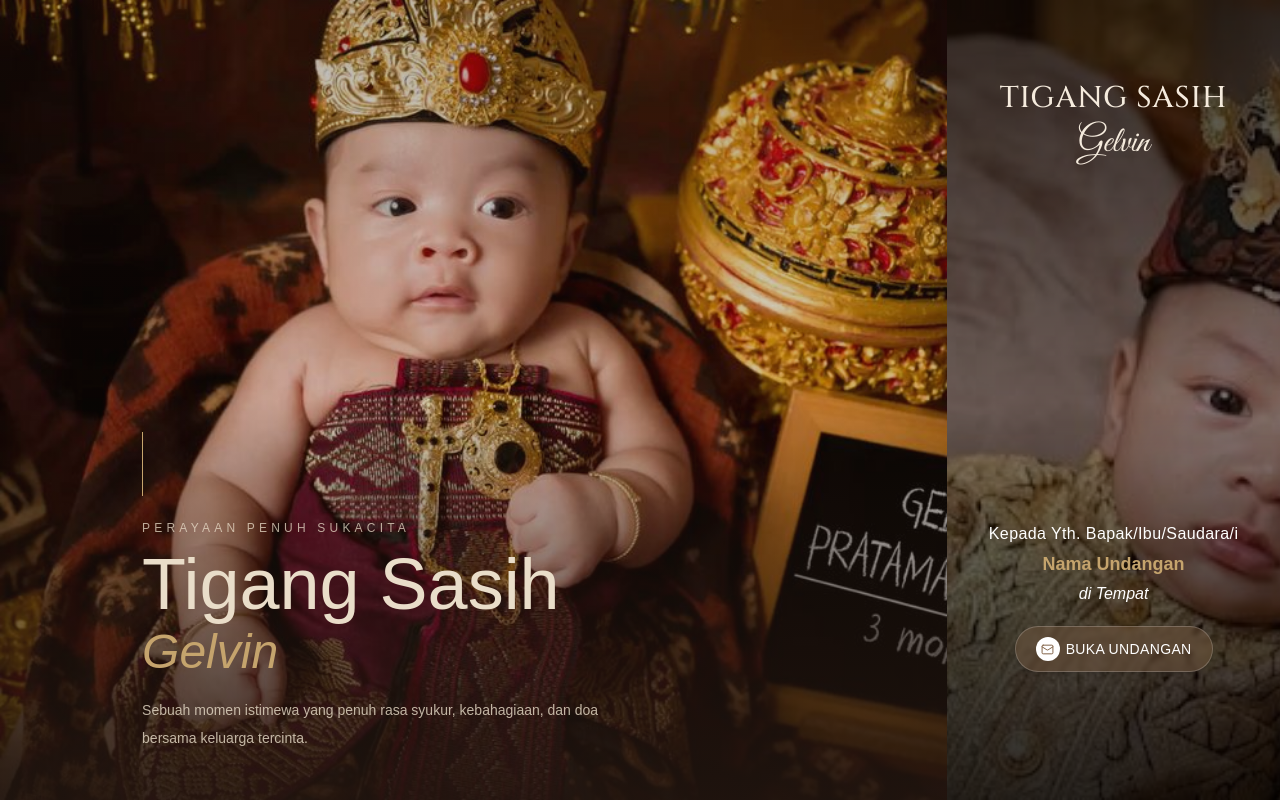
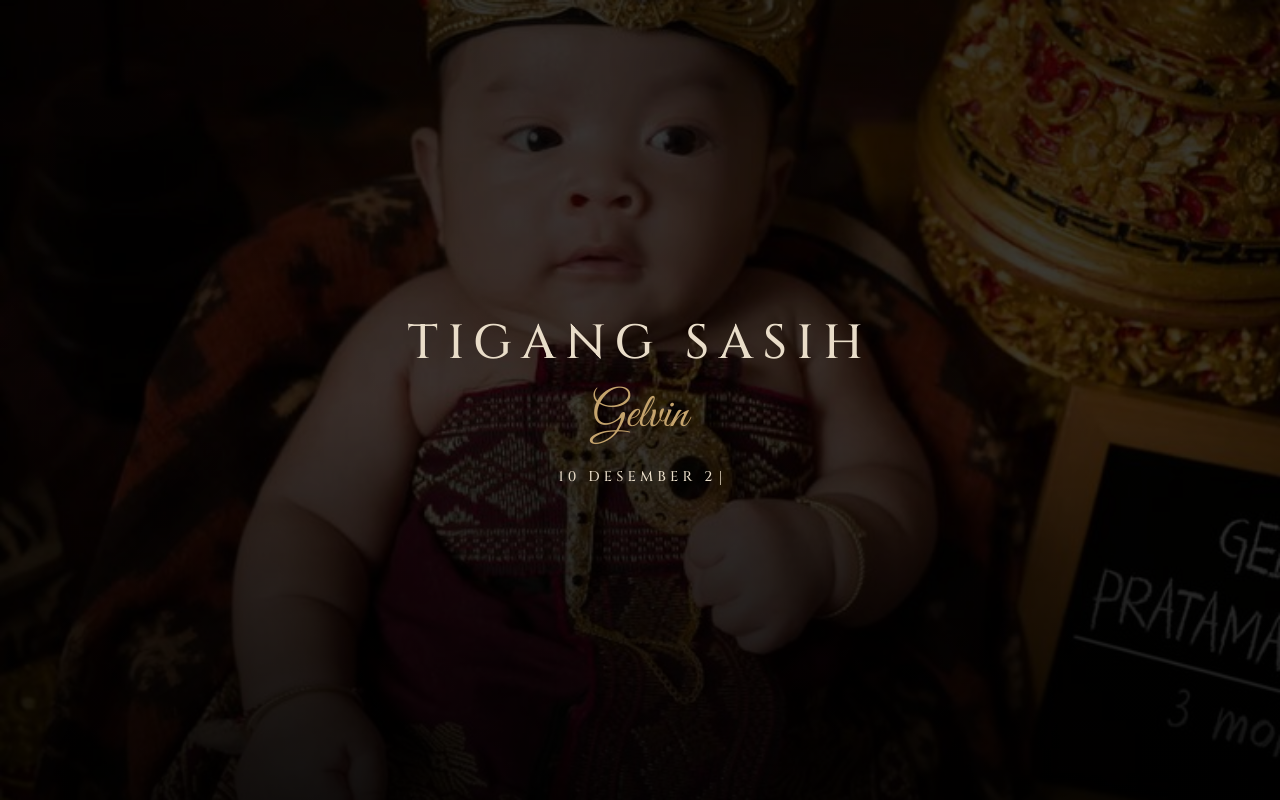
Before and after one commit to indrajaya140506/tigang_sasih_gelvin, a Next.js app: page / in a window 1280 px wide. Built offline with nearby package versions, Linux system fonts and the light colour scheme.

Commit message:
update getintro

```diff
--- a/src/components/sections/GateIntro.tsx
+++ b/src/components/sections/GateIntro.tsx
@@ -7,28 +7,59 @@ interface GateIntroProps {
   onComplete: () => void;
 }
 
+const dateText = "10 DESEMBER 2026";
+
 export default function GateIntro({ onComplete }: GateIntroProps) {
   const [isExiting, setIsExiting] = useState(false);
+  const [typedDate, setTypedDate] = useState("");
 
   useEffect(() => {
-    const timer = window.setTimeout(() => {
+    let index = 0;
+    let typingTimer: ReturnType<typeof setInterval> | undefined;
+
+    const typingStart = setTimeout(() => {
+      typingTimer = setInterval(() => {
+        index++;
+        setTypedDate(dateText.slice(0, index));
+
+        if (index >= dateText.length && typingTimer) {
+          clearInterval(typingTimer);
+        }
+      }, 250);
+    }, 2200);
+
+    const timer = setTimeout(() => {
       setIsExiting(true);
-    }, 3000);
+    }, 7500);
 
-    return () => window.clearTimeout(timer);
+    return () => {
+      clearTimeout(typingStart);
+      clearTimeout(timer);
+
+      if (typingTimer) {
+        clearInterval(typingTimer);
+      }
+    };
   }, []);
 
   return (
-    <div
-      className={`fixed inset-0 z-[100] flex items-center justify-center overflow-hidden bg-[#21150F] ${
-        isExiting ? "gate-exit" : ""
-      }`}
-      onAnimationEnd={(event) => {
-        if (
-          isExiting &&
-          event.target === event.currentTarget &&
-          event.animationName === "gateSlideUp"
-        ) {
+    <motion.div
+      className="fixed inset-0 z-[100] flex items-center justify-center overflow-hidden bg-[#080706]"
+      style={{ minHeight: "100dvh" }}
+      initial={{ y: 0 }}
+      animate={{
+        y: isExiting ? "-100%" : 0,
+      }}
+      transition={
+        isExiting
+          ? {
+              duration: 1.3,
+              ease: [0.76, 0, 0.24, 1],
+            }
+          : { duration: 0 }
+      }
+      onAnimationComplete={() => {
+        if (isExiting) {
           onComplete();
         }
       }}
@@ -41,10 +72,10 @@ export default function GateIntro({ onComplete }: GateIntroProps) {
       />
 
       {/* Dark Overlay */}
-      <div className="absolute inset-0 bg-[#21150F]/65" />
+      <div className="absolute inset-0 bg-black/70" />
 
       {/* Gradient */}
-      <div className="absolute inset-0 bg-gradient-to-b from-black/30 via-transparent to-black/60" />
+      <div className="absolute inset-0 bg-gradient-to-b from-black/30 via-black/20 to-black/75" />
 
       {/* Intro Text */}
       <motion.div
@@ -69,24 +100,18 @@ export default function GateIntro({ onComplete }: GateIntroProps) {
         >
           Gelvin
         </p>
+
+        {/* Typing Date */}
+        <div className="mt-7 min-h-7">
+          <p
+            style={{ fontFamily: "var(--font-cinzel-custom)" }}
+            className="whitespace-nowrap text-xs font-medium tracking-[0.2em] text-[#E9DDC9] sm:text-sm sm:tracking-[0.3em]"
+          >
+            {typedDate}
+            <span className="ml-1 inline-block h-3.5 w-px animate-pulse bg-[#E9DDC9] align-middle" />
+          </p>
+        </div>
       </motion.div>
-
-      <style jsx>{`
-        .gate-exit {
-          animation: gateSlideUp 1.3s cubic-bezier(0.76, 0, 0.24, 1) forwards;
-          will-change: transform;
-        }
-
-        @keyframes gateSlideUp {
-          from {
-            transform: translate3d(0, 0, 0);
-          }
-
-          to {
-            transform: translate3d(0, -100%, 0);
-          }
-        }
-      `}</style>
-    </div>
+    </motion.div>
   );
 }
```
